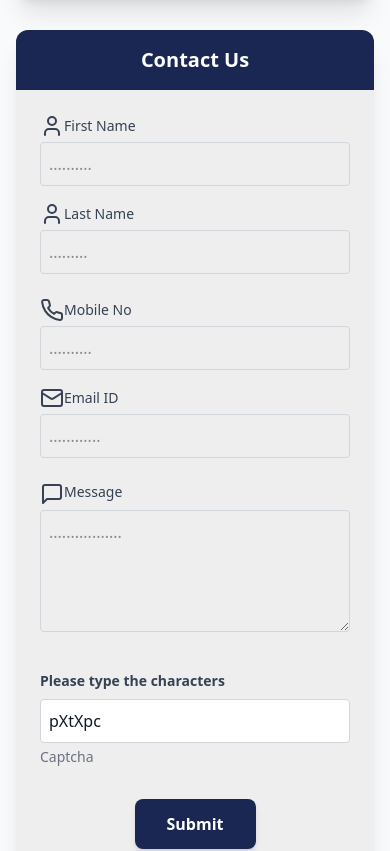
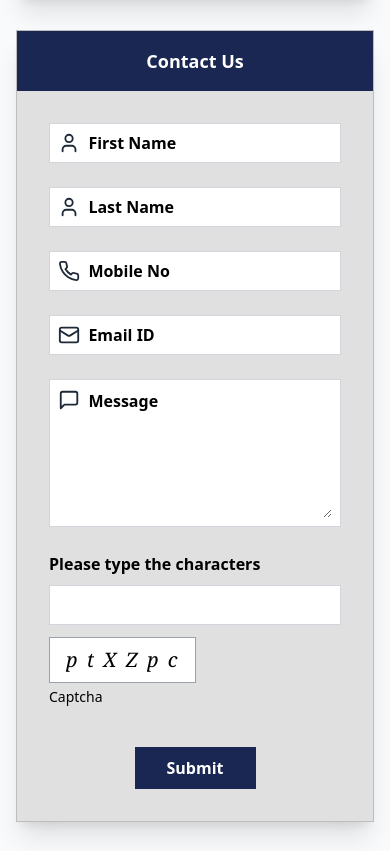
Before and after one commit to Shivamk0001/School-Web, a React (Vite) app: page /contact in a window 390 px wide. Shown: the part 1656-2507 px from the top of the page. Built offline with nearby package versions, Linux system fonts and the light colour scheme.

Commit message:
Added icons to right contact form inputs (First Name, Last Name, Mobile, Email, Message)

```diff
--- a/src/components/ContactSections/ContactCardsSection.jsx
+++ b/src/components/ContactSections/ContactCardsSection.jsx
@@ -226,88 +226,88 @@ const ContactCardsSection = () => {
         </div>
 
         {/* Right Card: Contact Form */}
-        <div className="bg-[#EEEEEE] shadow-xl rounded-xl overflow-hidden">
+        <div className="bg-[#E0E0E0] shadow-xl rounded-none overflow-hidden border border-[#BDBDBD] w-full max-w-2xl mx-auto">
           {/* Header */}
-          <div className="bg-[#192752] text-white text-center py-4 font-extrabold text-xl">
+          <div className="bg-[#192752] text-white text-center py-4 font-bold text-lg">
             Contact Us
           </div>
 
           {/* Form */}
-          <form className="p-6 space-y-6">
+          <form className="p-8 space-y-6">
             {/* Name Fields */}
-            <div className="grid grid-cols-1 md:grid-cols-2 gap-4">
-              <div>
-                <div className="flex items-center text-gray-700 mb-1">
-                  <UserIcon className={iconStyle} />
-                  <label className="text-sm">First Name</label>
-                </div>
-                <FormInput placeholder=".........." />
+            <div className="grid grid-cols-1 sm:grid-cols-2 gap-6">
+              <div className="flex items-center border border-gray-300 bg-white h-10 px-2">
+                <UserIcon className="w-5 h-5 text-gray-600 mr-2" />
+                <input
+                  type="text"
+                  placeholder="  First Name"
+                  className="w-full h-full focus:outline-none placeholder-black font-semibold"
+                />
               </div>
-              <div>
-                <div className="flex items-center text-gray-700 mb-1">
-                  <UserIcon className={iconStyle} />
-                  <label className="text-sm">Last Name</label>
-                </div>
-                <FormInput placeholder="........." />
+              <div className="flex items-center border border-gray-300 bg-white h-10 px-2">
+                <UserIcon className="w-5 h-5 text-gray-600 mr-2" />
+                <input
+                  type="text"
+                  placeholder="  Last Name"
+                  className="w-full h-full focus:outline-none placeholder-black font-semibold"
+                />
               </div>
             </div>
 
             {/* Contact Fields */}
-            <div className="grid grid-cols-1 md:grid-cols-2 gap-4">
-              <div>
-                <div className="flex items-center text-gray-700 mb-1">
-                  <PhoneIcon className={iconStyle} />
-                  <label className="text-sm">Mobile No</label>
-                </div>
-                <FormInput placeholder=".........." />
+            <div className="grid grid-cols-1 sm:grid-cols-2 gap-6">
+              <div className="flex items-center border border-gray-300 bg-white h-10 px-2">
+                <PhoneIcon className="w-5 h-5 text-gray-600 mr-2" />
+                <input
+                  type="tel"
+                  placeholder="  Mobile No"
+                  className="w-full h-full focus:outline-none placeholder-black font-semibold"
+                />
               </div>
-              <div>
-                <div className="flex items-center text-gray-700 mb-1">
-                  <MailIcon className={iconStyle} />
-                  <label className="text-sm">Email ID</label>
-                </div>
-                <FormInput placeholder="............" type="email" />
+              <div className="flex items-center border border-gray-300 bg-white h-10 px-2">
+                <MailIcon className="w-5 h-5 text-gray-600 mr-2" />
+                <input
+                  type="email"
+                  placeholder="  Email ID"
+                  className="w-full h-full focus:outline-none placeholder-black font-semibold"
+                />
               </div>
             </div>
 
-            {/* Message Area */}
-            <div>
-              <div className="flex items-start text-gray-700 mb-1">
-                <MessageSquareIcon className={iconStyle} />
-                <label className="text-sm">Message</label>
-              </div>
+            {/* Message */}
+            <div className="flex items-start border border-gray-300 bg-white p-2">
+              <MessageSquareIcon className="w-5 h-5 text-gray-600 mr-2 mt-1" />
               <textarea
-                placeholder="................."
-                rows="4"
-                className="w-full p-2 rounded border border-gray-300
-                           focus:outline-none focus:ring-2 focus:ring-[#192752]
-                           transition duration-150"
+                rows="5"
+                placeholder="  Message"
+                className="w-full focus:outline-none placeholder-black font-semibold"
               ></textarea>
             </div>
 
             {/* Captcha */}
-            <div className="pt-2">
-              <label className="text-gray-700 text-sm font-semibold block mb-1">
+            <div>
+              <label className="block text-black font-semibold mb-2">
                 Please type the characters
               </label>
-              <div className="flex items-center text-gray-700 mb-1">
-              </div>
               <input
                 type="text"
-                value={captchaValue}
-                className="w-full p-2 rounded border border-gray-300
-                           bg-white text-gray-900"
+                className="w-full h-10 p-2 bg-white border border-gray-300"
               />
-              <p className="text-sm mt-1 text-gray-500">Captcha</p>
+              <div className="mt-3">
+                <div className="inline-block border border-gray-400 bg-white px-4 py-2">
+                  <span className="text-xl font-serif tracking-widest text-black italic">
+                    p t X Z p c
+                  </span>
+                </div>
+                <p className="text-sm text-black mt-1">Captcha</p>
+              </div>
             </div>
 
-            {/* Submit Button */}
-            <div className="flex justify-center pt-2">
+            {/* Submit */}
+            <div className="flex justify-center pt-4">
               <button
                 type="submit"
-                className="bg-[#192752] text-white px-8 py-3 rounded-lg
-                           font-bold hover:bg-opacity-90 transition duration-200
-                           shadow-md hover:shadow-lg"
+                className="bg-[#192752] text-white px-8 py-2 font-semibold hover:bg-opacity-90"
               >
                 Submit
               </button>
```
Also changed, not shown: src/components/ContactSections/GraduationSection.jsx (deleted).
